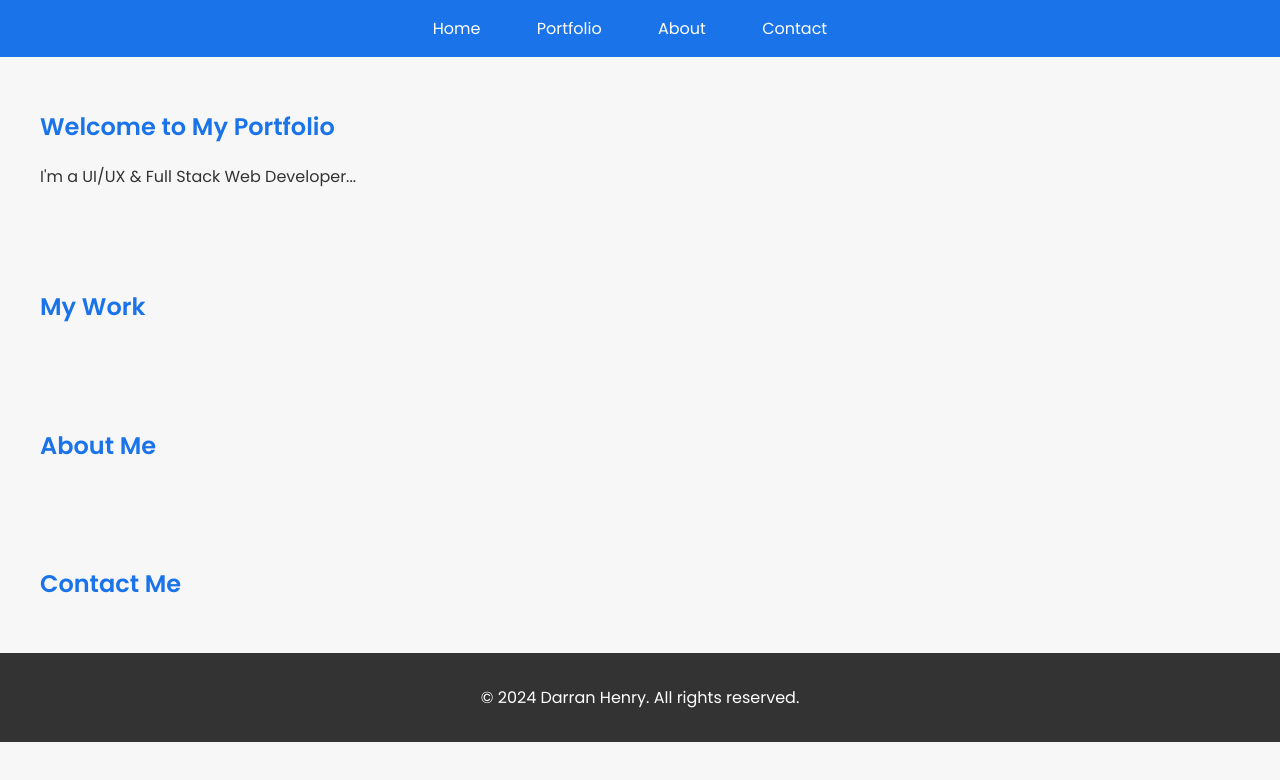
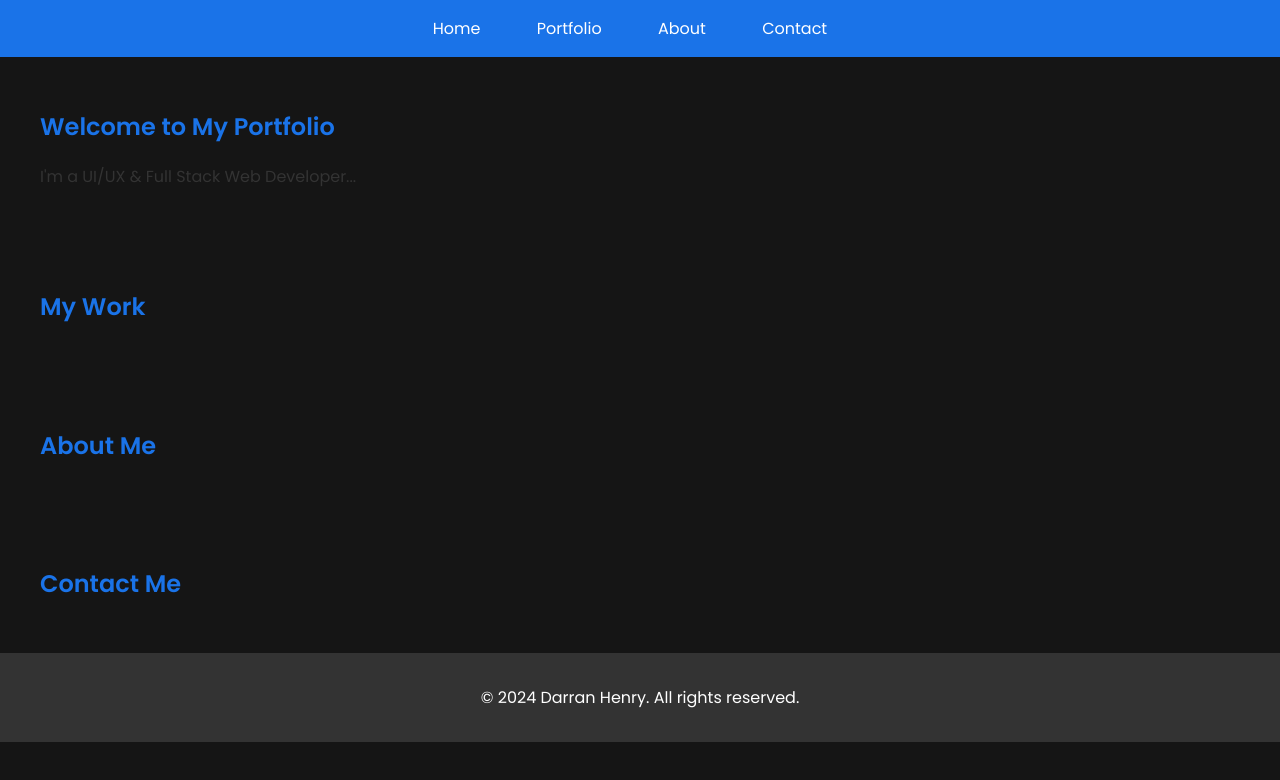
Before and after one commit to DazzaH100/DarranH, a plain HTML site: page index.html in a window 1280 px wide. Drawn offline with Linux system fonts and the light colour scheme.

Commit message:
background colour change

```diff
--- a/assets/css/style.css
+++ b/assets/css/style.css
@@ -5,7 +5,7 @@ body, html {
     margin: 0;
     padding: 0;
     font-family: 'Poppins', sans-serif;
-    background: #f7f7f7; /* Light grey background */
+    background: #151515; /* Light grey background */
     color: #333; /* Dark grey text for readability */
 }
 
```
